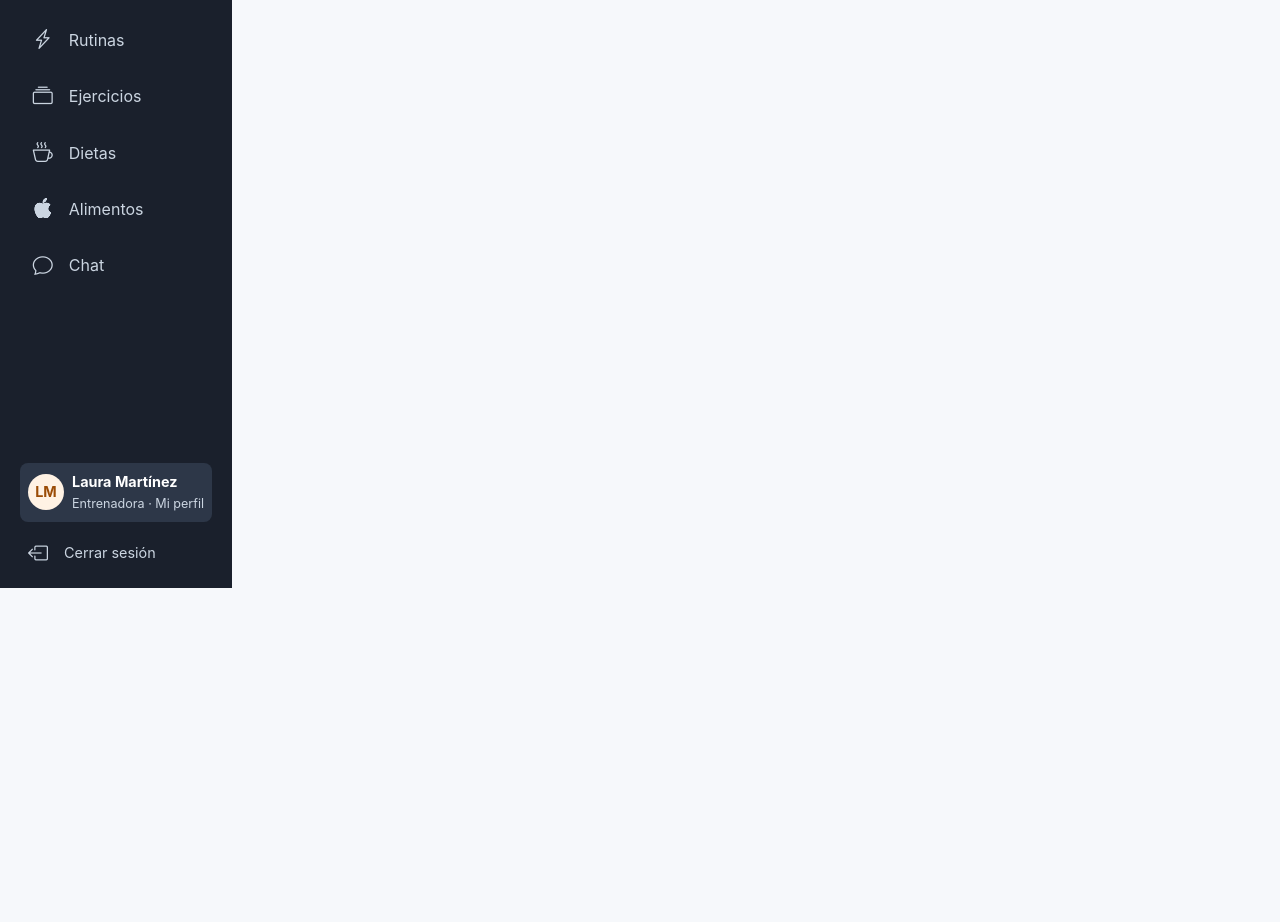
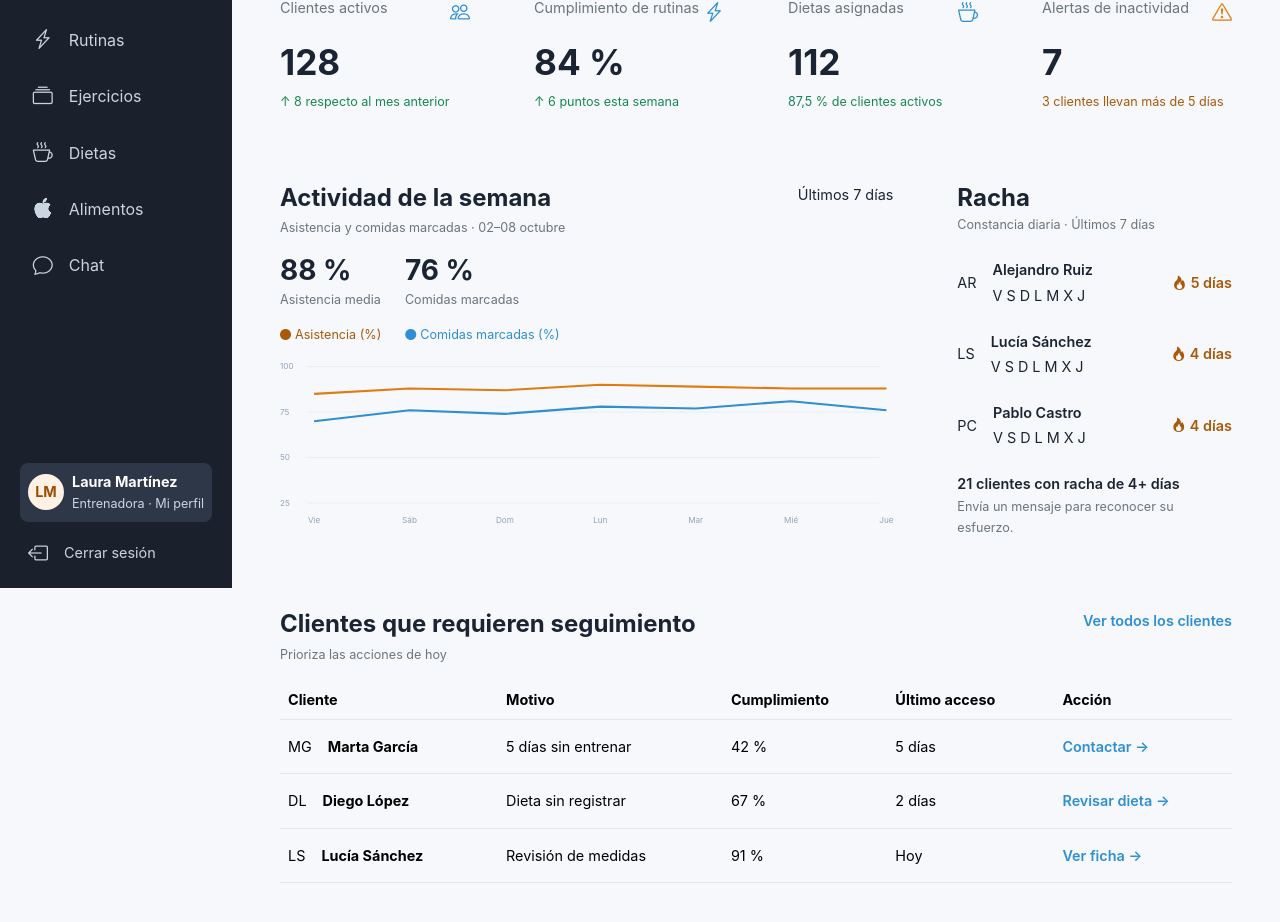
Before and after one commit to melguizogamar25-png/DinoFit-web, an Angular app in the folder dinofit-web/: page /inicio in a window 1280 px wide. Shown: the part 212-1134 px from the top of the page. Before the commit the page ends 800 px from the top, so only its background shows below. Built offline with nearby package versions, Linux system fonts and the light colour scheme.

Commit message:
Página de inicio empezada

```diff
--- /dev/null
+++ b/dinofit-web/src/app/components/tarjeta-estadistica-component/tarjeta-estadistica-component/tarjeta-estadistica-component.css
@@ -0,0 +1,4 @@
+.valor {
+    font-size: 2.2rem;
+    line-height: 1.1;
+}
--- /dev/null
+++ b/dinofit-web/src/app/components/tarjeta-estadistica-component/tarjeta-estadistica-component/tarjeta-estadistica-component.html
@@ -0,0 +1,8 @@
+<div class="tarjeta p-4 h-100">
+  <div class="d-flex justify-content-between align-items-start mb-3">
+    <span class="text-secondary">{{ titulo }}</span>
+    <i class="bi fs-5" [class]="icono + ' ' + colorIcono"></i>
+  </div>
+  <div class="valor fw-bold mb-2">{{ valor }}</div>
+  <small [class]="colorDetalle">{{ detalle }}</small>
+</div>
--- /dev/null
+++ b/dinofit-web/src/app/components/tarjeta-estadistica-component/tarjeta-estadistica-component/tarjeta-estadistica-component.ts
@@ -0,0 +1,17 @@
+import { Component, Input } from '@angular/core';
+
+@Component({
+  imports: [],
+  selector: 'app-tarjeta-estadistica-component',
+  styleUrl: './tarjeta-estadistica-component.css',
+  templateUrl: './tarjeta-estadistica-component.html',
+})
+export class TarjetaEstadisticaComponent {
+
+  @Input() titulo = '';
+  @Input() valor = '';
+  @Input() detalle = '';
+  @Input() icono = 'bi-people';
+  @Input() colorIcono = 'text-primary';
+  @Input() colorDetalle = 'text-success';
+}
--- a/dinofit-web/src/app/pages/inicio-pages/inicio-pages-component.html
+++ b/dinofit-web/src/app/pages/inicio-pages/inicio-pages-component.html
@@ -1 +1,111 @@
-<p>inicio-pages-component works!</p>
+<div class="d-flex justify-content-between align-items-start flex-wrap gap-3 mb-4">
+  <div>
+    <h1 class="display-6 fw-bold mb-1">Hola, Laura</h1>
+  </div>
+  <div class="d-flex gap-2">
+    <button type="button" class="btn btn-light bg-white border fw-medium"><i class="bi bi-calendar3 me-2"></i>02–08 oct 2026</button>
+    <button type="button" class="btn btn-dino-azul"><i class="bi bi-download me-2"></i>Exportar Informe</button>
+  </div>
+</div>
+
+<div class="row g-3 mb-4">
+  @for (estadistica of estadisticas; track estadistica.titulo) {
+    <div class="col-12 col-md-6 col-xl-3">
+      <app-tarjeta-estadistica-component
+        [titulo]="estadistica.titulo" [valor]="estadistica.valor" [detalle]="estadistica.detalle"
+        [icono]="estadistica.icono" [colorIcono]="estadistica.colorIcono" [colorDetalle]="estadistica.colorDetalle">
+      </app-tarjeta-estadistica-component>
+    </div>
+  }
+</div>
+
+<div class="row g-3 mb-4">
+  <div class="col-12 col-xl-8">
+    <div class="tarjeta p-4 h-100">
+      <div class="d-flex justify-content-between align-items-start mb-3">
+        <div>
+          <h2 class="h4 fw-bold mb-1">Actividad de la semana</h2>
+          <small class="text-secondary">Asistencia y comidas marcadas · 02–08 octubre</small>
+        </div>
+        <span class="etiqueta etiqueta-azul">Últimos 7 días</span>
+      </div>
+      <div class="d-flex gap-4 mb-3">
+        <div><div class="h3 fw-bold mb-0">88 %</div><small class="text-secondary">Asistencia media</small></div>
+        <div><div class="h3 fw-bold mb-0">76 %</div><small class="text-secondary">Comidas marcadas</small></div>
+      </div>
+      <div class="d-flex gap-4 small mb-2">
+        <span class="text-warning-emphasis"><i class="bi bi-circle-fill small me-1"></i>Asistencia (%)</span>
+        <span class="text-primary"><i class="bi bi-circle-fill small me-1"></i>Comidas marcadas (%)</span>
+      </div>
+      <svg viewBox="0 0 900 260" class="w-100" role="img" aria-label="Gráfica de actividad semanal">
+        @for (guia of guias; track guia) {
+          <line x1="40" [attr.y1]="y(guia)" x2="880" [attr.y2]="y(guia)" stroke="#e3e8ef"></line>
+          <text x="0" [attr.y]="y(guia) + 4" fill="#94a3b8" font-size="12">{{ guia }}</text>
+        }
+        <polyline [attr.points]="puntos(asistencia)" fill="none" stroke="#e07b12" stroke-width="3"></polyline>
+        <polyline [attr.points]="puntos(comidasMarcadas)" fill="none" stroke="#2f8fd0" stroke-width="3"></polyline>
+        @for (dia of dias; track dia; let i = $index) {
+          <text [attr.x]="x(i)" y="250" fill="#94a3b8" font-size="12" text-anchor="middle">{{ dia }}</text>
+        }
+      </svg>
+    </div>
+  </div>
+
+  <div class="col-12 col-xl-4">
+    <div class="tarjeta p-4 h-100">
+      <h2 class="h4 fw-bold mb-1">Racha</h2>
+      <small class="text-secondary d-block mb-4">Constancia diaria · Últimos 7 días</small>
+      @for (racha of rachas; track racha.nombre) {
+        <div class="d-flex align-items-center gap-3 mb-4">
+          <div class="avatar-iniciales rounded-circle d-flex align-items-center justify-content-center flex-shrink-0">{{ racha.iniciales }}</div>
+          <div class="flex-grow-1">
+            <div class="fw-semibold">{{ racha.nombre }}</div>
+            <div class="d-flex gap-1 mt-1">
+              @for (hecho of racha.semana; track $index) {
+                <span class="dia-racha" [class.dia-hecho]="hecho === 1">{{ letrasSemana[$index] }}</span>
+              }
+            </div>
+          </div>
+          <span class="text-warning-emphasis fw-semibold text-nowrap"><i class="bi bi-fire me-1"></i>{{ racha.dias }} días</span>
+        </div>
+      }
+      <div class="aviso-azul">
+        <div class="fw-semibold">21 clientes con racha de 4+ días</div>
+        <small class="text-secondary">Envía un mensaje para reconocer su esfuerzo.</small>
+      </div>
+    </div>
+  </div>
+</div>
+
+<div class="tarjeta p-4">
+  <div class="d-flex justify-content-between align-items-start mb-3">
+    <div>
+      <h2 class="h4 fw-bold mb-1">Clientes que requieren seguimiento</h2>
+      <small class="text-secondary">Prioriza las acciones de hoy</small>
+    </div>
+    <a routerLink="/clientes" class="text-primary fw-semibold text-decoration-none">Ver todos los clientes</a>
+  </div>
+  <div class="table-responsive">
+    <table class="table align-middle mb-0">
+      <thead class="cabecera-tabla">
+        <tr><th>Cliente</th><th>Motivo</th><th>Cumplimiento</th><th>Último acceso</th><th>Acción</th></tr>
+      </thead>
+      <tbody>
+        @for (cliente of seguimiento; track cliente.nombre) {
+          <tr>
+            <td class="py-3">
+              <div class="d-flex align-items-center gap-3">
+                <div class="avatar-iniciales rounded-circle d-flex align-items-center justify-content-center">{{ cliente.iniciales }}</div>
+                <strong>{{ cliente.nombre }}</strong>
+              </div>
+            </td>
+            <td class="py-3">{{ cliente.motivo }}</td>
+            <td class="py-3">{{ cliente.cumplimiento }}</td>
+            <td class="py-3">{{ cliente.ultimoAcceso }}</td>
+            <td class="py-3"><a [routerLink]="cliente.ruta" class="text-primary fw-semibold text-decoration-none">{{ cliente.accion }} →</a></td>
+          </tr>
+        }
+      </tbody>
+    </table>
+  </div>
+</div>
--- a/dinofit-web/src/app/pages/inicio-pages/inicio-pages-component.ts
+++ b/dinofit-web/src/app/pages/inicio-pages/inicio-pages-component.ts
@@ -1,9 +1,44 @@
 import { Component } from '@angular/core';
+import { RouterLink } from '@angular/router';
+import { TarjetaEstadisticaComponent } from '../../components/tarjeta-estadistica-component/tarjeta-estadistica-component/tarjeta-estadistica-component';
 
 @Component({
-  imports: [],
+  imports: [RouterLink, TarjetaEstadisticaComponent],
   selector: 'app-inicio-pages-component',
   styleUrl: './inicio-pages-component.css',
   templateUrl: './inicio-pages-component.html',
 })
-export class InicioPagesComponent {}
+export class InicioPagesComponent {
+
+  estadisticas = [
+    {titulo: 'Clientes activos', valor: '128', detalle: '↑ 8 respecto al mes anterior', icono: 'bi-people', colorIcono: 'text-primary', colorDetalle: 'text-success'},
+    {titulo: 'Cumplimiento de rutinas', valor: '84 %', detalle: '↑ 6 puntos esta semana', icono: 'bi-lightning-charge', colorIcono: 'text-primary', colorDetalle: 'text-success'},
+    {titulo: 'Dietas asignadas', valor: '112', detalle: '87,5 % de clientes activos', icono: 'bi-cup-hot', colorIcono: 'text-primary', colorDetalle: 'text-success'},
+    {titulo: 'Alertas de inactividad', valor: '7', detalle: '3 clientes llevan más de 5 días', icono: 'bi-exclamation-triangle', colorIcono: 'text-warning', colorDetalle: 'text-warning-emphasis'},
+  ];
+
+  dias = ['Vie', 'Sáb', 'Dom', 'Lun', 'Mar', 'Mié', 'Jue'];
+  asistencia = [85, 88, 87, 90, 89, 88, 88];
+  comidasMarcadas = [70, 76, 74, 78, 77, 81, 76];
+  guias = [100, 75, 50, 25];
+
+  rachas = [
+    {iniciales: 'AR', nombre: 'Alejandro Ruiz', dias: 5, semana: [0, 0, 1, 1, 1, 1, 1]},
+    {iniciales: 'LS', nombre: 'Lucía Sánchez', dias: 4, semana: [0, 0, 0, 1, 1, 1, 1]},
+    {iniciales: 'PC', nombre: 'Pablo Castro', dias: 4, semana: [0, 0, 0, 1, 1, 1, 1]},
+  ];
+  letrasSemana = ['V', 'S', 'D', 'L', 'M', 'X', 'J'];
+
+  seguimiento = [
+    {iniciales: 'MG', nombre: 'Marta García', motivo: '5 días sin entrenar', cumplimiento: '42 %', ultimoAcceso: '5 días', accion: 'Contactar', ruta: '/chat'},
+    {iniciales: 'DL', nombre: 'Diego López', motivo: 'Dieta sin registrar', cumplimiento: '67 %', ultimoAcceso: '2 días', accion: 'Revisar dieta', ruta: '/dietas'},
+    {iniciales: 'LS', nombre: 'Lucía Sánchez', motivo: 'Revisión de medidas', cumplimiento: '91 %', ultimoAcceso: 'Hoy', accion: 'Ver ficha', ruta: '/clientes/3'},
+  ];
+
+  x(indice: number): number { return 50 + indice * 140; }
+  y(valor: number): number { return 20 + (100 - valor) * (200 / 75); }
+
+  puntos(valores: number[]): string {
+    return valores.map((v, i) => this.x(i) + ',' + this.y(v)).join(' ');
+  }
+}
```
